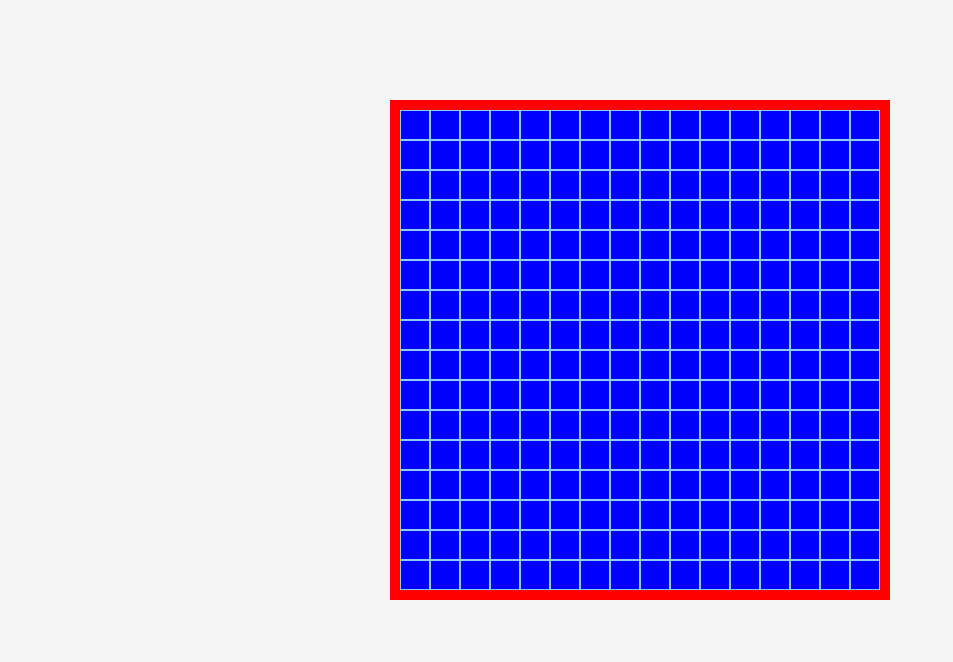
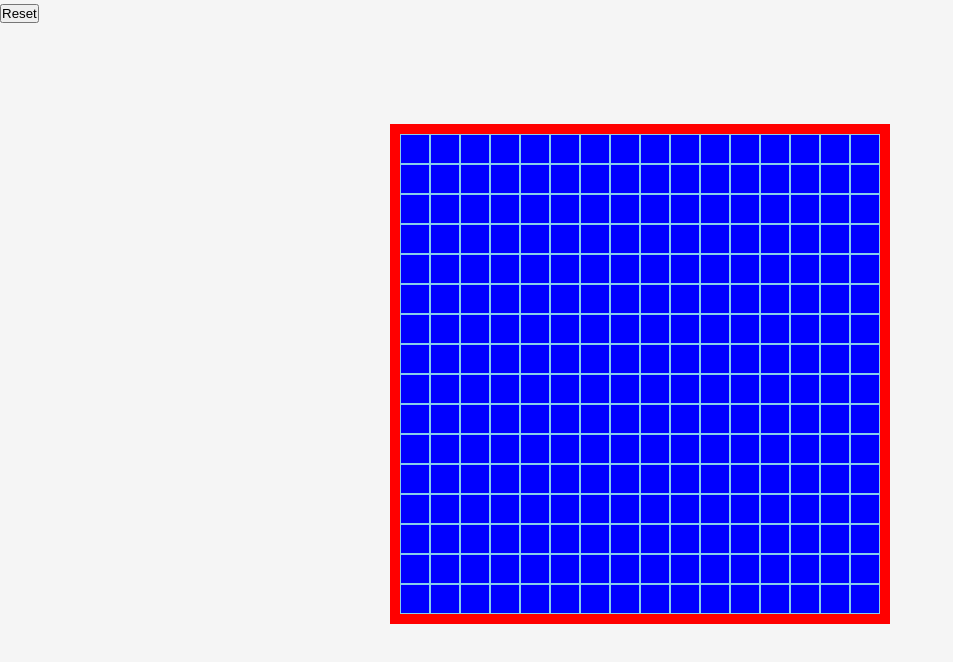
Before and after one commit to UnmadeBed/odin-etchasketch, a plain HTML site: page index.html in a window 1280 px wide. Shown: the whole page, without its empty margins (0-953 px from the left). Drawn offline with Linux system fonts and the light colour scheme.

Commit message:
added board colour reset function

```diff
--- a/index.html
+++ b/index.html
@@ -8,6 +8,7 @@
 		<title>Document</title>
 	</head>
 	<body>
+		<button onclick="resetBoard()">Reset</button>
 		<script src="main.js"></script>
 	</body>
 </html>
--- a/main.js
+++ b/main.js
@@ -28,3 +28,7 @@ divs.forEach((element) =>
 		event.target.style.backgroundColor = 'green';
 	})
 );
+
+function resetBoard() {
+	divs.forEach((element) => (element.style.backgroundColor = 'blue'));
+}
```
